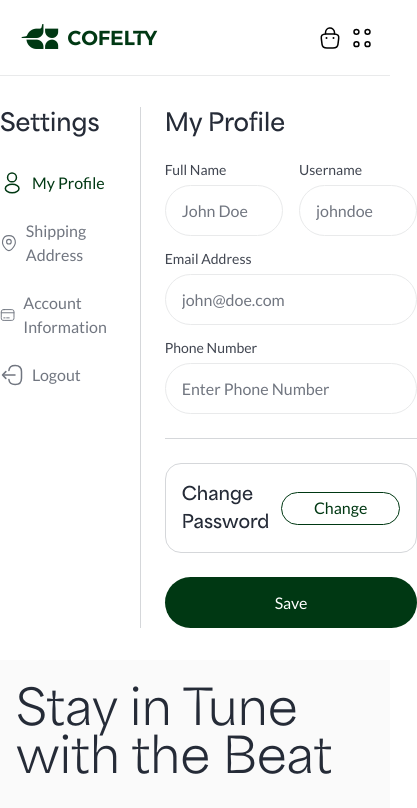
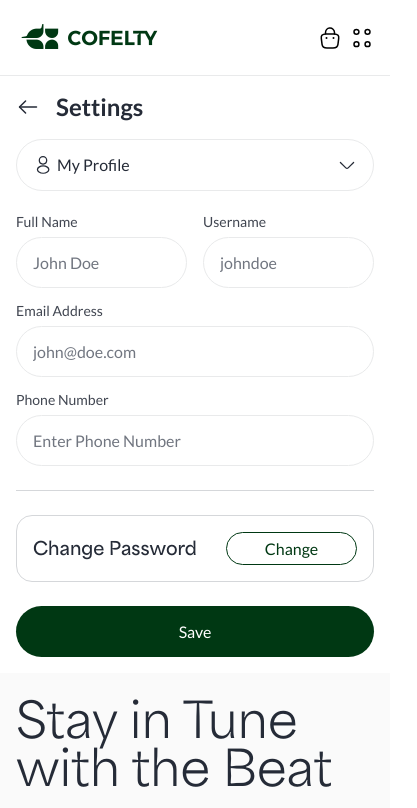
Before and after one commit to xpand-indonesia/ecommerce, a Next.js app: page /profile in a window 390 px wide. Shown: the top 808 px of the page, 417 px wide, since content can reach past the window. Built offline with nearby package versions, Linux system fonts and the light colour scheme.

Commit message:
Improve profile page style

```diff
--- a/src/app/profile/layout.tsx
+++ b/src/app/profile/layout.tsx
@@ -1,7 +1,9 @@
+import { ArrowLeft } from '@/components/icons/arrow-left';
 import { HeaderProp } from '@/components/layout';
 import { ContentTitle } from '@/components/ui/content-title';
 import { Separator } from '@/components/ui/separator';
-import { MENUS, ProfileMenuItem } from '@/features/profile';
+import { MENUS, ProfileMenuItem, ProfileMenuSelect } from '@/features/profile';
+import Link from 'next/link';
 
 export default function ProfileLayout({
     children,
@@ -11,9 +13,21 @@ export default function ProfileLayout({
     return (
         <>
             <HeaderProp style="default" />
-            <div className="header-safe-8 py-8">
-                <div className="max-w-[853px] mx-auto flex items-stretch gap-6">
-                    <div className="w-[276px] flex flex-col gap-6">
+            <div className="py-4 header-safe-4 lg:py-8 lg:header-safe-8">
+                <div className="lg:max-w-[853px] lg:mx-auto flex flex-col lg:flex-row lg:items-stretch gap-6 px-4 lg:px-0">
+                    <div className="space-y-4 block lg:hidden">
+                        <Link
+                            href="/orders"
+                            className="flex items-center gap-4"
+                        >
+                            <ArrowLeft className="size-6" />
+                            <span className="text-2xl font-bold text-gray-800">
+                                Settings
+                            </span>
+                        </Link>
+                        <ProfileMenuSelect />
+                    </div>
+                    <div className="hidden lg:flex w-[276px] flex-col gap-6">
                         <ContentTitle>Settings</ContentTitle>
                         <ul className="flex flex-col gap-2">
                             {MENUS.map((menu, idx) => (
@@ -27,7 +41,7 @@ export default function ProfileLayout({
                             ))}
                         </ul>
                     </div>
-                    <div>
+                    <div className="hidden lg:block">
                         <Separator
                             orientation="vertical"
                             className="bg-gray-300"
--- a/src/app/profile/page.tsx
+++ b/src/app/profile/page.tsx
@@ -4,7 +4,7 @@ import { EditProfileForm } from '@/features/profile';
 export default function ProfilePage() {
     return (
         <>
-            <ContentTitle>My Profile</ContentTitle>
+            <ContentTitle className="hidden lg:block">My Profile</ContentTitle>
             <EditProfileForm />
         </>
     );
--- /dev/null
+++ b/src/components/icons/arrow-left.tsx
@@ -0,0 +1,37 @@
+import React from 'react';
+
+interface ArrowLeftProps extends React.ComponentPropsWithoutRef<'svg'> {
+    className?: string;
+}
+
+export const ArrowLeft: React.FC<ArrowLeftProps> = ({
+    className,
+    ...props
+}) => (
+    <svg
+        width="1em"
+        height="1em"
+        viewBox="0 0 24 24"
+        fill="none"
+        xmlns="http://www.w3.org/2000/svg"
+        className={className}
+        {...props}
+    >
+        <path
+            d="M9.57 5.93L3.5 12L9.57 18.07"
+            stroke="#252B37"
+            strokeWidth="1.5"
+            strokeMiterlimit="10"
+            strokeLinecap="round"
+            strokeLinejoin="round"
+        />
+        <path
+            d="M20.4999 12H3.66992"
+            stroke="#252B37"
+            strokeWidth="1.5"
+            strokeMiterlimit="10"
+            strokeLinecap="round"
+            strokeLinejoin="round"
+        />
+    </svg>
+);
--- /dev/null
+++ b/src/components/icons/chevron-down.tsx
@@ -0,0 +1,29 @@
+import React from 'react';
+
+interface ChevronDownProps extends React.ComponentPropsWithoutRef<'svg'> {
+    className?: string;
+}
+
+export const ChevronDown: React.FC<ChevronDownProps> = ({
+    className,
+    ...props
+}) => (
+    <svg
+        width="1em"
+        height="1em"
+        viewBox="0 0 24 24"
+        fill="none"
+        xmlns="http://www.w3.org/2000/svg"
+        className={className}
+        {...props}
+    >
+        <path
+            d="M19.9201 8.9502L13.4001 15.4702C12.6301 16.2402 11.3701 16.2402 10.6001 15.4702L4.08008 8.9502"
+            stroke="currentColor"
+            strokeWidth="1.5"
+            strokeMiterlimit="10"
+            strokeLinecap="round"
+            strokeLinejoin="round"
+        />
+    </svg>
+);
--- a/src/components/ui/content-title.tsx
+++ b/src/components/ui/content-title.tsx
@@ -1,12 +1,19 @@
+import { cn } from '@/lib/utils';
 import { ReactNode } from 'react';
 
 interface ContentTitleProp {
+    className?: string;
     children?: ReactNode;
 }
 
-export function ContentTitle({ children }: ContentTitleProp) {
+export function ContentTitle({ className, children }: ContentTitleProp) {
     return (
-        <div className="font-heading text-2xl :text-4xl font-bold text-gray-800">
+        <div
+            className={cn(
+                'font-heading text-2xl :text-4xl font-bold text-gray-800',
+                className
+            )}
+        >
             {children}
         </div>
     );
--- a/src/components/ui/form/field/select.tsx
+++ b/src/components/ui/form/field/select.tsx
@@ -1,10 +1,11 @@
 'use client';
 
+import { ChevronDown } from '@/components/icons/chevron-down';
+import { cn } from '@/lib/utils';
+import { cva, VariantProps } from 'class-variance-authority';
+import { Select as SelectPrimitive } from 'radix-ui';
 import * as React from 'react';
 import { isValidElement, ReactNode } from 'react';
-import { cva, VariantProps } from 'class-variance-authority';
-import { Select as SelectPrimitive } from 'radix-ui';
-import { cn } from '@/lib/utils';
 
 // Create a Context for `indicatorPosition` and `indicator` control
 const SelectContext = React.createContext<{
@@ -65,12 +66,13 @@ const selectTriggerVariants = cva(
         defaultVariants: {
             size: 'md',
         },
-    },
+    }
 );
 
 export interface SelectTriggerProps
-    extends React.ComponentProps<typeof SelectPrimitive.Trigger>,
-    VariantProps<typeof selectTriggerVariants> { }
+    extends
+        React.ComponentProps<typeof SelectPrimitive.Trigger>,
+        VariantProps<typeof selectTriggerVariants> {}
 
 function SelectTrigger({
     className,
@@ -86,9 +88,7 @@ function SelectTrigger({
         >
             {children}
             <SelectPrimitive.Icon asChild>
-                <svg width="24" height="24" viewBox="0 0 24 24" fill="none" xmlns="http://www.w3.org/2000/svg">
-                    <path d="M19.9201 8.9502L13.4001 15.4702C12.6301 16.2402 11.3701 16.2402 10.6001 15.4702L4.08008 8.9502" stroke="#003813" strokeWidth="1.5" strokeMiterlimit="10" strokeLinecap="round" strokeLinejoin="round" />
-                </svg>
+                <ChevronDown className="size-5 lg:size-6" />
             </SelectPrimitive.Icon>
         </SelectPrimitive.Trigger>
     );
@@ -105,10 +105,10 @@ function SelectContent({
             <SelectPrimitive.Content
                 data-slot="select-content"
                 className={cn(
-                    'relative z-50 max-h-96 min-w-[8rem] overflow-hidden rounded-md border border-border bg-popover shadow-md shadow-black/5 text-secondary-foreground data-[state=open]:animate-in data-[state=closed]:animate-out data-[state=closed]:fade-out-0 data-[state=open]:fade-in-0 data-[state=closed]:zoom-out-95 data-[state=open]:zoom-in-95 data-[side=bottom]:slide-in-from-top-2 data-[side=left]:slide-in-from-right-2 data-[side=right]:slide-in-from-left-2 data-[side=top]:slide-in-from-bottom-2',
+                    'relative z-50 max-h-96 min-w-[8rem] overflow-hidden rounded-md border border-border bg-background shadow-md shadow-black/5 text-secondary-foreground data-[state=open]:animate-in data-[state=closed]:animate-out data-[state=closed]:fade-out-0 data-[state=open]:fade-in-0 data-[state=closed]:zoom-out-95 data-[state=open]:zoom-in-95 data-[side=bottom]:slide-in-from-top-2 data-[side=left]:slide-in-from-right-2 data-[side=right]:slide-in-from-left-2 data-[side=top]:slide-in-from-bottom-2',
                     position === 'popper' &&
-                    'data-[side=bottom]:translate-y-1.5 data-[side=left]:-translate-x-1.5 data-[side=right]:translate-x-1.5 data-[side=top]:-translate-y-1.5',
-                    className,
+                        'data-[side=bottom]:translate-y-1.5 data-[side=left]:-translate-x-1.5 data-[side=right]:translate-x-1.5 data-[side=top]:-translate-y-1.5',
+                    className
                 )}
                 position={position}
                 {...props}
@@ -117,7 +117,7 @@ function SelectContent({
                     className={cn(
                         'p-1.5',
                         position === 'popper' &&
-                        'h-[var(--radix-select-trigger-height)] w-full min-w-[var(--radix-select-trigger-width)]',
+                            'h-[var(--radix-select-trigger-height)] w-full min-w-[var(--radix-select-trigger-width)]'
                     )}
                 >
                     {children}
@@ -136,7 +136,7 @@ function SelectLabel({
             data-slot="select-label"
             className={cn(
                 'py-1.5 ps-8 pe-2 text-xs text-muted-foreground font-medium',
-                className,
+                className
             )}
             {...props}
         />
@@ -157,7 +157,7 @@ function SelectItem({
             className={cn(
                 'relative flex w-full cursor-default select-none items-center rounded-sm py-1.5 text-sm outline-hidden text-foreground hover:bg-accent focus:bg-accent data-disabled:pointer-events-none data-disabled:opacity-50',
                 indicatorPosition === 'left' ? 'ps-8 pe-2' : 'pe-8 ps-2',
-                className,
+                className
             )}
             {...props}
         >
@@ -168,12 +168,11 @@ function SelectItem({
                     <span
                         className={cn(
                             'absolute flex h-3.5 w-3.5 items-center justify-center',
-                            indicatorPosition === 'left' ? 'start-2' : 'end-2',
+                            indicatorPosition === 'left' ? 'start-2' : 'end-2'
                         )}
                     >
                         <SelectPrimitive.ItemIndicator>
-                            {/* <Check className="h-4 w-4 text-primary" /> */}
-                            v
+                            {/* <Check className="h-4 w-4 text-primary" /> */}v
                         </SelectPrimitive.ItemIndicator>
                     </span>
                 ))}
@@ -195,11 +194,13 @@ function SelectIndicator({
             className={cn(
                 'absolute flex top-1/2 -translate-y-1/2 items-center justify-center',
                 indicatorPosition === 'left' ? 'start-2' : 'end-2',
-                className,
+                className
             )}
             {...props}
         >
-            <SelectPrimitive.ItemIndicator>{children}</SelectPrimitive.ItemIndicator>
+            <SelectPrimitive.ItemIndicator>
+                {children}
+            </SelectPrimitive.ItemIndicator>
         </span>
     );
 }
--- /dev/null
+++ b/src/features/profile/components/profile-menu-select.tsx
@@ -0,0 +1,41 @@
+'use client';
+
+import {
+    Select,
+    SelectContent,
+    SelectItem,
+    SelectTrigger,
+    SelectValue,
+} from '@/components/ui/form/field/select';
+import Link from 'next/link';
+import { usePathname } from 'next/navigation';
+import { MENUS } from '../constants/profile-menu';
+
+export function ProfileMenuSelect() {
+    const pathname = usePathname();
+
+    return (
+        <Select value={pathname}>
+            <SelectTrigger className="h-13 bg-transparent border-gray-200 text-gray-800">
+                <SelectValue />
+            </SelectTrigger>
+            <SelectContent>
+                {MENUS.map((menu, idx) => (
+                    <SelectItem
+                        value={menu.href}
+                        key={`profile-menu-select-${idx}`}
+                        className="py-0 [&>span]:flex-1 [&>span]:h-full"
+                    >
+                        <Link
+                            href={menu.href}
+                            className="py-1.5 h-full flex items-center gap-1"
+                        >
+                            {menu.icon}
+                            {menu.title}
+                        </Link>
+                    </SelectItem>
+                ))}
+            </SelectContent>
+        </Select>
+    );
+}
--- a/src/features/profile/constants/profile-menu.tsx
+++ b/src/features/profile/constants/profile-menu.tsx
@@ -13,22 +13,22 @@ interface Menu {
 export const MENUS: Menu[] = [
     {
         href: '/profile',
-        icon: <Profile className="size-6" />,
+        icon: <Profile className="size-5 lg:size-6" />,
         title: 'My Profile',
     },
     {
         href: '/profile/shipping-address',
-        icon: <Location className="size-6" />,
+        icon: <Location className="size-5 lg:size-6" />,
         title: 'Shipping Address',
     },
     {
         href: '/profile/account',
-        icon: <Card className="size-6" />,
+        icon: <Card className="size-5 lg:size-6" />,
         title: 'Account Information',
     },
     {
         href: '/sign-out',
-        icon: <Logout className="size-6" />,
+        icon: <Logout className="size-5 lg:size-6" />,
         title: 'Logout',
     },
 ];
--- a/src/features/profile/index.ts
+++ b/src/features/profile/index.ts
@@ -1,3 +1,4 @@
+export { ProfileMenuItem } from './components/profile-menu-item';
+export { ProfileMenuSelect } from './components/profile-menu-select';
 export { MENUS } from './constants/profile-menu';
-export { ProfileMenuItem } from './components/profile-menu-item';
 export { EditProfileForm } from './view/edit-profile-form';
```
